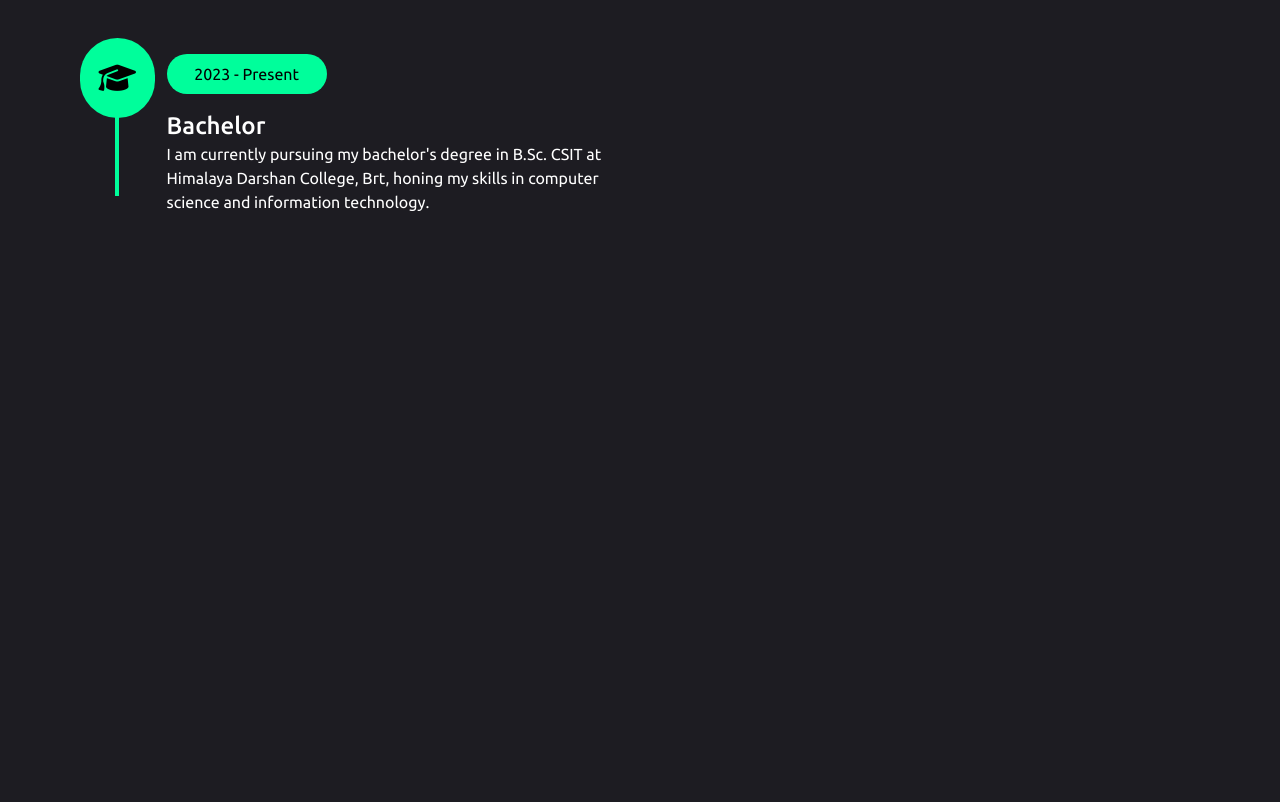
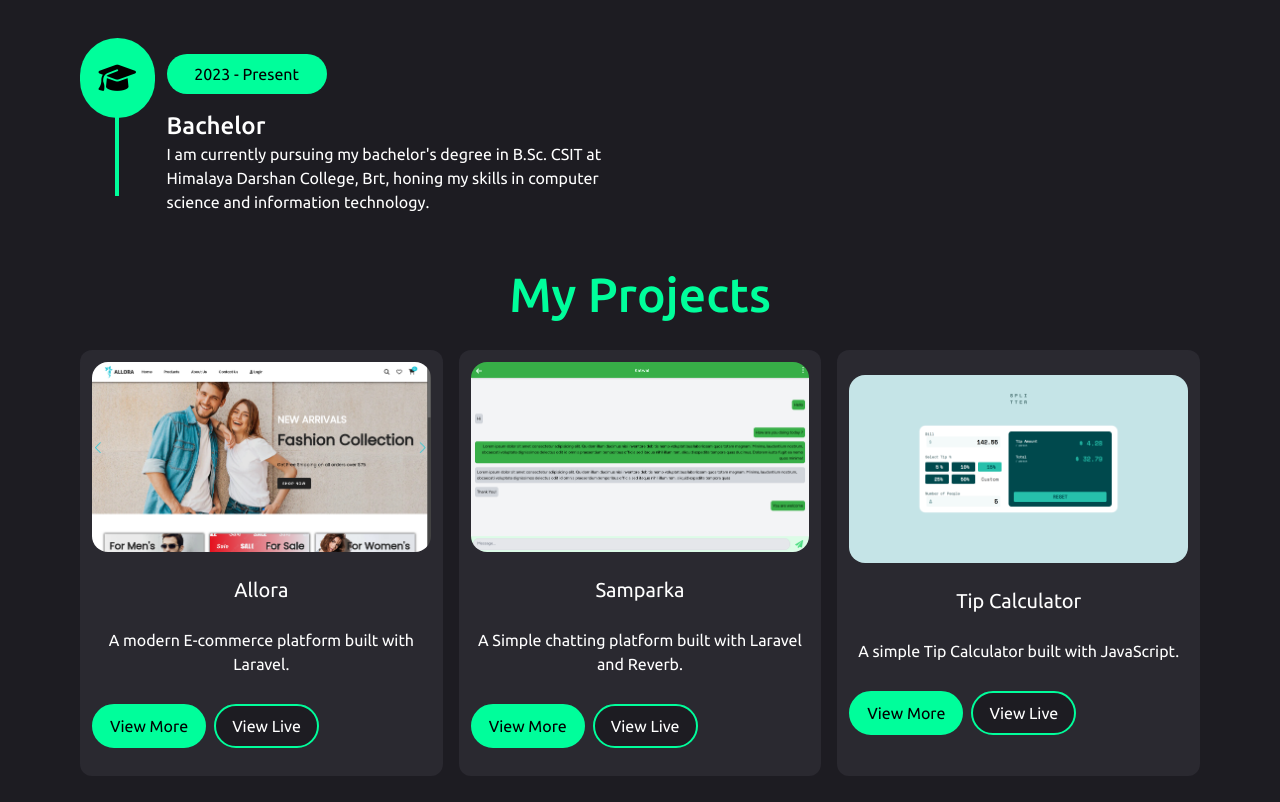
Before and after one commit to Raazkatwal/portfolio, a website: page index.html in a window 1280 px wide. Shown: the part 1858-2660 px from the top of the page. Before the commit the page ends 2148 px from the top, so only its background shows below. Drawn offline with Linux system fonts and the light colour scheme.

Commit message:
added projects section

```diff
--- a/index.html
+++ b/index.html
@@ -3,7 +3,7 @@
   <head>
     <meta charset="UTF-8" />
     <meta name="viewport" content="width=device-width, initial-scale=1.0" />
-    <title>Raaz Katwal | Portfolio</title>
+    <title>Raj Katwal | Portfolio</title>
     <script
       src="https://kit.fontawesome.com/a3c06e4acc.js"
       crossorigin="anonymous"
@@ -18,7 +18,7 @@
     ></div>
     <nav
       id="navbar"
-      class="fixed left-0 top-0 flex h-10 w-screen items-center justify-between px-20 py-10"
+      class="fixed left-0 top-0 flex h-10 w-screen items-center justify-between px-20 py-10 z-50"
     >
       <a href="#" class="flex w-20 items-center justify-center">
         <svg viewBox="0 0 150 60.52385" class="looka-1j8o68f">
@@ -35,8 +35,8 @@
         <a href="#" class="text-accent"> Home </a>
         <a href="#about" class="hover:text-accent"> About </a>
         <a href="#projects" class="hover:text-accent"> Projects </a>
-        <a href="#" class="hover:text-accent"> Contact </a>
-        <a href="#"
+        <a href="#contact" class="hover:text-accent"> Contact </a>
+        <a href="#contact"
           ><button
             class="rounded-full border-2 border-accent bg-accent px-8 py-2 uppercase text-black duration-300 ease-in-out hover:border-accent hover:bg-background hover:text-white"
           >
@@ -213,5 +213,70 @@
         </div>
       </div>
     </section>
+    <section id="projects" class="text-white">
+      <h1 class="col-span-2 m-8 text-center text-5xl font-medium text-accent">
+        My Projects
+      </h1>
+      <div class="grid grid-cols-3 gap-4">
+        <div class="rounded-xl bg-[#2A2930] p-3 text-center flex flex-col justify-center gap-3">
+          <img src="img/allora.png" alt="E-commerce" class="rounded-2xl" />
+          <h3 class="my-3 text-xl">Allora</h3>
+          <p>A modern E-commerce platform built with Laravel.</p>
+          <div class="my-4 flex gap-2 items-center">
+            <a href="https://github.com/Raazkatwal/Allora" target="_blank"
+              class="rounded-full border-2 border-accent bg-accent px-4 py-2 text-black duration-300 hover:border-accent hover:bg-background hover:text-white"
+            >
+              View More
+            </a>
+            <button
+              class="rounded-full border-2 border-accent bg-background px-4 py-2 text-white duration-300 hover:border-background hover:bg-accent hover:text-black"
+            >
+              View Live
+            </button>
+          </div>
+        </div>
+        <div class="rounded-xl bg-[#2A2930] p-3 text-center flex flex-col justify-center gap-3">
+          <img src="img/samparka.png" alt="Chat app" class="rounded-2xl" />
+          <h3 class="my-3 text-xl">Samparka</h3>
+          <p>A Simple chatting platform built with Laravel and Reverb.</p>
+          <div class="my-4 flex gap-2 items-center">
+            <a href="https://github.com/Raazkatwal/Samparka"
+              class="rounded-full border-2 border-accent bg-accent px-4 py-2 text-black duration-300 hover:border-accent hover:bg-background hover:text-white"
+            >
+              View More
+            </a>
+            <button
+              class="rounded-full border-2 border-accent bg-background px-4 py-2 text-white duration-300 hover:border-background hover:bg-accent hover:text-black"
+            >
+              View Live
+            </button>
+          </div>
+        </div>
+        <div class="rounded-xl bg-[#2A2930] p-3 text-center flex flex-col justify-center gap-3">
+          <img src="img/calculator.png" alt="Calculator" class="rounded-2xl" />
+          <h3 class="my-3 text-xl">Tip Calculator</h3>
+          <p>A simple Tip Calculator built with JavaScript.</p>
+          <div class="my-4 flex gap-2 items-center">
+            <a href="https://github.com/Raazkatwal/tip-calculator" target="_blank"
+              class="rounded-full border-2 border-accent bg-accent px-4 py-2 text-black duration-300 hover:border-accent hover:bg-background hover:text-white"
+            >
+              View More
+            </a>
+            <a href="https://raazkatwal.github.io/tip-calculator/" target="_blank"
+              class="rounded-full border-2 border-accent bg-background px-4 py-2 text-white duration-300 hover:border-background hover:bg-accent hover:text-black"
+            >
+              View Live
+            </a>
+          </div>
+        </div>
+        <div class="col-span-3 flex justify-center items-center m-4">
+          <a href="https://github.com/Raazkatwal?tab=repositories" target="_blank"
+          class="rounded-full border-2 border-accent bg-accent px-4 py-2 text-black duration-300 hover:border-accent hover:bg-background hover:text-white"
+          >
+          View More <i class="fa-brands fa-github"></i>
+        </a>
+      </div>
+      </div>
+    </section>
   </body>
 </html>
```
Also changed, not shown: img/allora.png (added), img/calculator.png (added), img/samparka.png (added), output.css.
